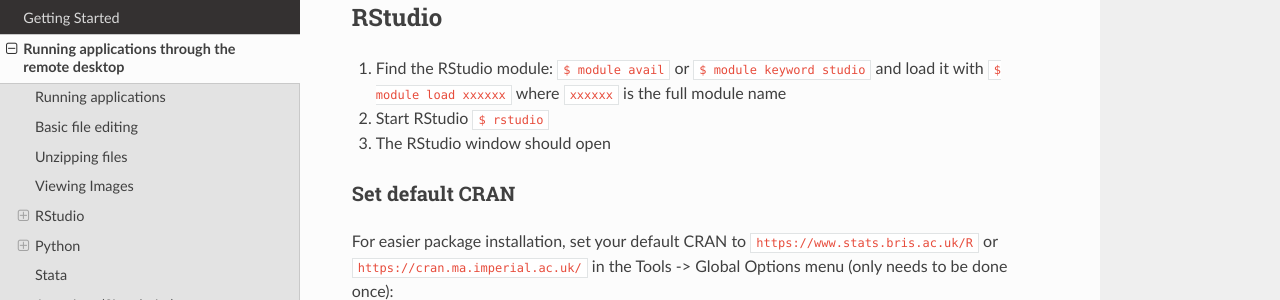
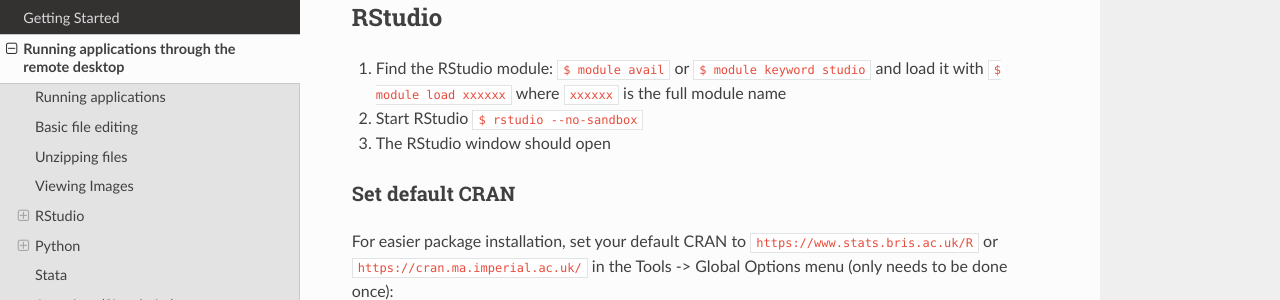
Before and after one commit to epi-analysis/SRCP_docs, a Sphinx documentation site: the page built from docs/source/02-Running-applications-through-the-remote-desktop.rst, in a window 1280 px wide and 900 px high, scrolled down 965 px. Shown: the part 147-447 px from the top of the window. Built offline with Sphinx 7.4.7 and the Read the Docs theme 3.1.0, drawn with Linux system fonts in a browser that asks for light colours.

Commit message:
Modify RStudio launch command for sandboxing
Updated RStudio startup command to include the --no-sandbox option.

```diff
--- a/docs/source/02-Running-applications-through-the-remote-desktop.rst
+++ b/docs/source/02-Running-applications-through-the-remote-desktop.rst
@@ -30,7 +30,7 @@
 -------
 
 1. Find the RStudio module: ``$ module avail`` or ``$ module keyword studio`` and load it with ``$ module load xxxxxx`` where ``xxxxxx`` is the full module name
-2. Start RStudio ``$ rstudio``
+2. Start RStudio ``$ rstudio --no-sandbox``
 3. The RStudio window should open
 
 Set default CRAN
```
